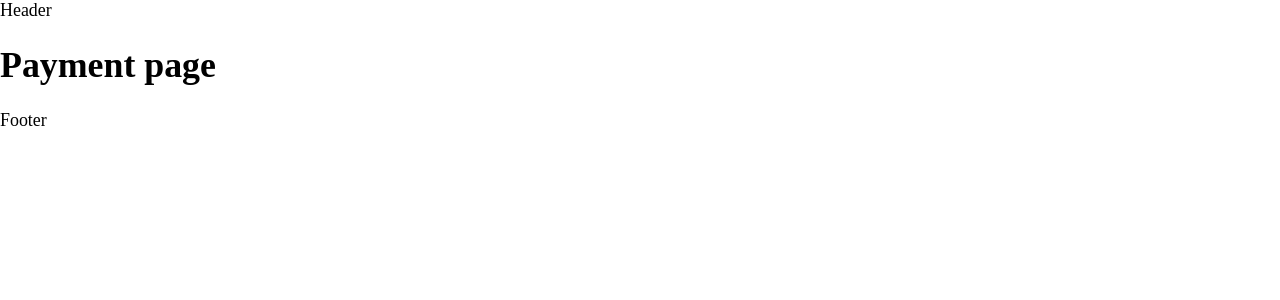
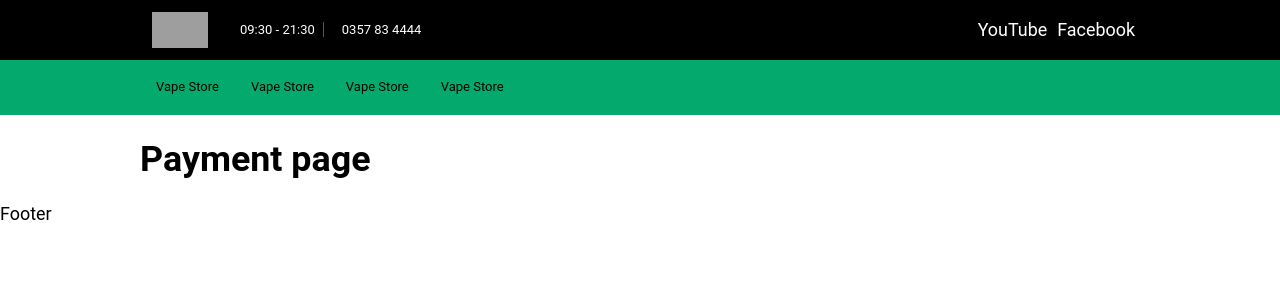
Before and after one commit to MinhDat2001/vape_frontend, a React (Create React App) app: page /payment in a window 1280 px wide. Shown: the top 300 px of the page. Built offline with nearby package versions, Linux system fonts and the light colour scheme; grey boxes are pictures that could not be loaded.

Commit message:
add header layout

```diff
--- a/package.json
+++ b/package.json
@@ -6,6 +6,7 @@
         "@testing-library/jest-dom": "^5.16.5",
         "@testing-library/react": "^13.4.0",
         "@testing-library/user-event": "^13.5.0",
+        "classnames": "^2.3.2",
         "css-reset-and-normalize": "^2.3.6",
         "react": "^18.2.0",
         "react-dom": "^18.2.0",
--- a/src/components/GlobalStyles/GlobalStyles.scss
+++ b/src/components/GlobalStyles/GlobalStyles.scss
@@ -6,14 +6,30 @@
     --notice: #f44336;
 }
 
-* {
-    box-sizing: border-box;
+#root{
+    width: 100%;
+
 }
 
+
+* {
+    margin: 0;
+    padding: 0;
+    border: 0;
+    box-sizing: border-box;
+    /* font-family: 'Average Sans', sans-serif; */
+    font-family: 'Roboto', sans-serif;
+}
+
+.container {
+    max-width: 1000px;
+    margin: auto;
+}
 html {
     font-size: 70%;
 }
 
 body {
     font-size: 1.6rem;
+    margin: 0;
 }
--- /dev/null
+++ b/src/components/Layout/DefaultLayout/Header/Header.module.scss
@@ -0,0 +1,145 @@
+.container {
+    max-width: 1000px;
+    margin: auto;
+}
+
+.header {
+    width: 100%;
+}
+
+.header .top {
+    background-color: var(--secondary-color);
+}
+
+.top .container {
+    display: flex;
+    justify-content: space-between;
+}
+
+.container .info {
+    display: flex;
+    justify-content: center;
+    align-items: center;
+    color: white;
+    font-size: small;
+
+}
+
+.info .logo {
+    display: block;
+    width: 80px;
+    height: 60px;
+    padding: 12px;
+}
+
+.info .time {
+    display: inline-block;
+    margin-left: 12px;
+    justify-content: center;
+    align-items: center;
+    padding-right: 10px;
+}
+
+.info .time::after {
+    content: "";
+    height: 100%;
+    margin-left: 8px;
+    border-right: 1px solid #555;
+}
+
+.info .time:hover {
+
+}
+
+.time i {
+    padding-right: 8px;
+    color: var(--primary-color);
+}
+
+.info .phone {
+    display: inline-block;
+    justify-content: center;
+    align-items: center;
+    text-decoration: none;
+    color: white;
+}
+
+.phone i {
+    padding-right: 8px;
+    color: var(--primary-color);
+}
+
+.social {
+    display: flex;
+    justify-content: center;
+    align-items: center;
+}
+
+.social ul {
+    list-style: none;
+}
+
+.social li {
+    display: inline-block;
+}
+
+.social a {
+    display: block;
+    text-decoration: none;
+    color: white;
+}
+
+.header .navbar {
+    background-color: var(--primary-color);
+}
+
+.navbar ul {
+    list-style-type: none;
+    display: flex;
+}
+
+.navbar ul li {
+    display: inline-block;
+}
+
+.navbar li:last-child {
+    margin-left: auto;
+}
+
+.navbar .navItem {
+
+    display: inline-block;
+    height: 100%;
+    box-sizing: border-box;
+    padding: 20px 16px;
+    text-decoration: none;
+    color: var(--secondary-color);
+    transition: all 0.2s;
+    font-size: small;
+}
+
+.navbar .navItem:hover {
+    background-color: var(--secondary-color);
+    color: white;
+}
+
+.nav-item i {
+    font-size: smaller;
+    color: #555;
+}
+
+.navbar .nav-item:hover i {
+    color: white;
+}
+
+.search i {
+    font-size: medium;
+}
+
+.search i{
+    color: var(--secondary-color);
+}
+.aTag{
+    margin-left: 5px;
+    margin-right: 5px;
+}
--- a/src/components/Layout/DefaultLayout/Header/index.js
+++ b/src/components/Layout/DefaultLayout/Header/index.js
@@ -1,5 +1,38 @@
+import styles from './Header.module.scss'
+
 function Header() {
-    return <div>Header</div>
+    return (
+        <div className={styles.header}>
+            <div className={styles.top}>
+                <div className={styles.container}>
+                    <div className={styles.info}>
+                        <img src="src/static/images/logo.png" alt="" className={styles.logo}/>
+                        <p className={styles.time}><i className="fa-regular fa-clock"></i>09:30 - 21:30</p>
+                        <a href="" className={styles.phone}><i className="fa-solid fa-phone"></i>0357 83 4444</a>
+                    </div>
+                    <div className={styles.social}>
+                        <ul>
+                            <li><a href="" className={styles.aTag}>YouTube</a></li>
+                            <li><a href="" className={styles.aTag}>Facebook</a></li>
+                        </ul>
+                    </div>
+                </div>
+            </div>
+
+            <div className={styles.navbar}>
+                <div className={styles.container}>
+                    <ul>
+                        <li><a href="" className={styles.navItem}>Vape Store <i className="fa-solid fa-angle-down"></i></a></li>
+                        <li><a href="" className={styles.navItem}>Vape Store <i className="fa-solid fa-angle-down"></i></a></li>
+                        <li><a href="" className={styles.navItem}>Vape Store <i className="fa-solid fa-angle-down"></i></a></li>
+                        <li><a href="" className={styles.navItem}>Vape Store <i className="fa-solid fa-angle-down"></i></a></li>
+                        <li><a href="" className={styles.navItem}><i className="fa-sharp fa-solid fa-magnifying-glass"></i></a></li>
+                    </ul>
+                </div>
+            </div>
+
+        </div>
+        )
 }
 
 export default Header
--- /dev/null
+++ b/src/pages/admin/Login/AdminLogin.module.scss
@@ -0,0 +1,47 @@
+.container{
+    width: 100%;
+    height: 700px;
+    display: flex;
+    justify-content:center ;
+    align-items: center;
+}
+
+.loginForm{
+    height: 300px;
+    width: 500px;
+    border-radius: 10px;
+    background-color: #e3e3e3;
+    display: flex;
+    justify-content:center ;
+    align-items: center;
+}
+.form{
+    width: 70%;
+
+}
+.input{
+    width: 100%;
+    outline: none;
+    height: 36px;
+    border-radius: 5px;
+    padding-left: 5px;
+    margin-top: 12px;
+    border: 0;
+}
+.button{
+    width: 128px;
+    height: 36px;
+    margin-top: 16px;
+    border-radius: 5px;
+    cursor: pointer;
+    background-color: var(--primary-color);
+    border: 0;
+    font-size: 18px;
+}
+.displayCenter{
+    display: flex;
+    justify-content: center;
+}
+.title{
+    font-size: 32px;
+}
--- a/src/pages/admin/Login/index.js
+++ b/src/pages/admin/Login/index.js
@@ -1,5 +1,24 @@
-function Home() {
-    return <h1>Home page</h1>
+import styles from './AdminLogin.module.scss'
+
+
+
+function AdminLogin() {
+    return (
+        <div className={styles.container}>
+            <div className={styles.loginForm}>
+                <div className={styles.form}>
+                    <div className={styles.displayCenter}>
+                        <label className={styles.title}>Admin login</label>
+                    </div>
+                    <input className={styles.input} id='username' type="text" name="username" placeholder="Enter your email"/>
+                    <br/>
+                    <input className={styles.input} id='password' type="password" name="password" placeholder="Enter your password"/>
+                    <br/>
+                    <div className={styles.displayCenter}><button className={styles.button}>Login</button> </div>
+                </div>
+            </div >
+        </div>
+    )
 }
 
-export default Home
+export default AdminLogin
```
Also changed, not shown: src/static/images/logo.png (added), 1 other file (tests, documents, lock files or other folders).
